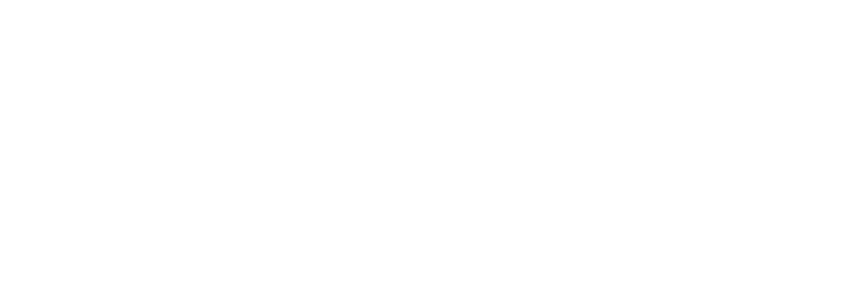
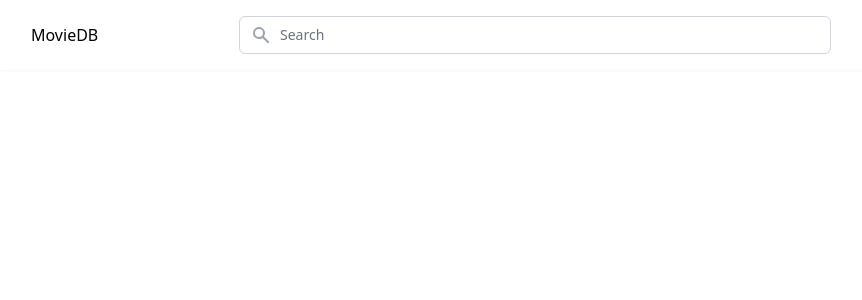
Before and after one commit to KevinDeGroot2015/io-moviedb-react-ts-course-starter-axafs1c2, a React (Vite) app: page /favorites in a window 1280 px wide. Before the commit this address had no page. Shown: the top 300 px of the page, without its empty margins (1-863 px from the left). Built offline with nearby package versions, Linux system fonts and the light colour scheme.

Commit message:
Router uitbreiden, overige pagina's koppelen o.b.v. specs

```diff
--- a/src/routes/Router.tsx
+++ b/src/routes/Router.tsx
@@ -2,12 +2,18 @@
 import { Routes, Route } from "react-router-dom";
 import Layout from './Layout';
 import Home from './Home';
+import Detail from './Detail';
+import Favorites from './Favorites';
+import Edit from './Edit';
 
 const Router: FunctionComponent = ({}) => {
   return (
     <Routes>
-      <Route path="/" element={<Layout />}>
-        <Route index element={<Home />} />
+      <Route element={<Layout />}>
+        <Route path="/" element={<Home />}/>
+        <Route path="/:id" element={<Detail />} />
+        <Route path="/favorites" element={<Favorites />} />
+        <Route path="/favorites/:id" element={<Edit />} />
       </Route>
     </Routes>
   );
```
